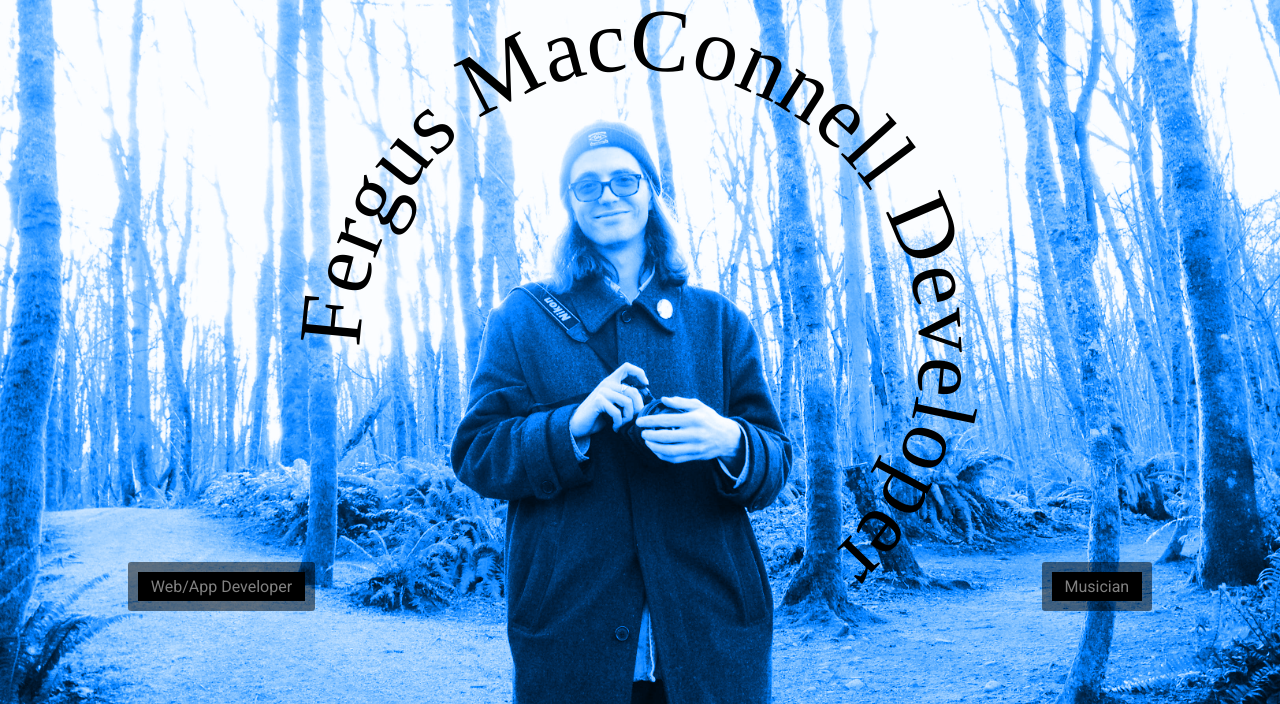
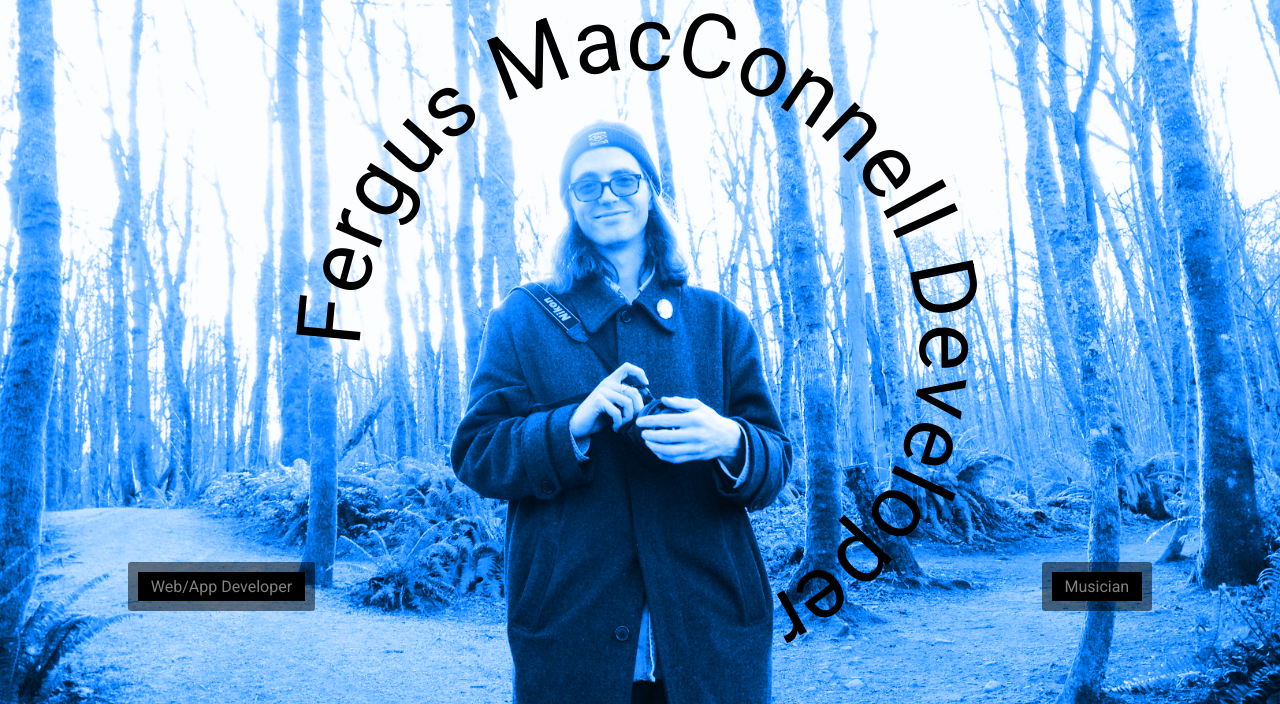
Before and after one commit to fergmac/ferg-world, a website built with webpack: page index.html in a window 1280 px wide. Shown: the part 93-797 px from the top of the page. Built offline with nearby package versions, Linux system fonts and the light colour scheme.

Commit message:
update circular text

```diff
--- a/css/_main.scss
+++ b/css/_main.scss
@@ -34,22 +34,20 @@ html, body {
 .banner-photo:hover{
     background-color: transparent;
 }
-.circular path {
-    fill: none;
-}
-
-.circular svg {
-    display: block;
-    overflow: visible;
-}
 .circular {
-    //font-family: Roboto;
+    font-family: Roboto;
     width: 35em;
     height: 25em;
     padding-top: 5em;
     margin: 0 auto 0;
 }
-
+.circular path {
+    fill: none;
+}
+.circular svg {
+    display: block;
+    overflow: visible;
+}
 .developer {
     display: none;
         @include desktop {
```
